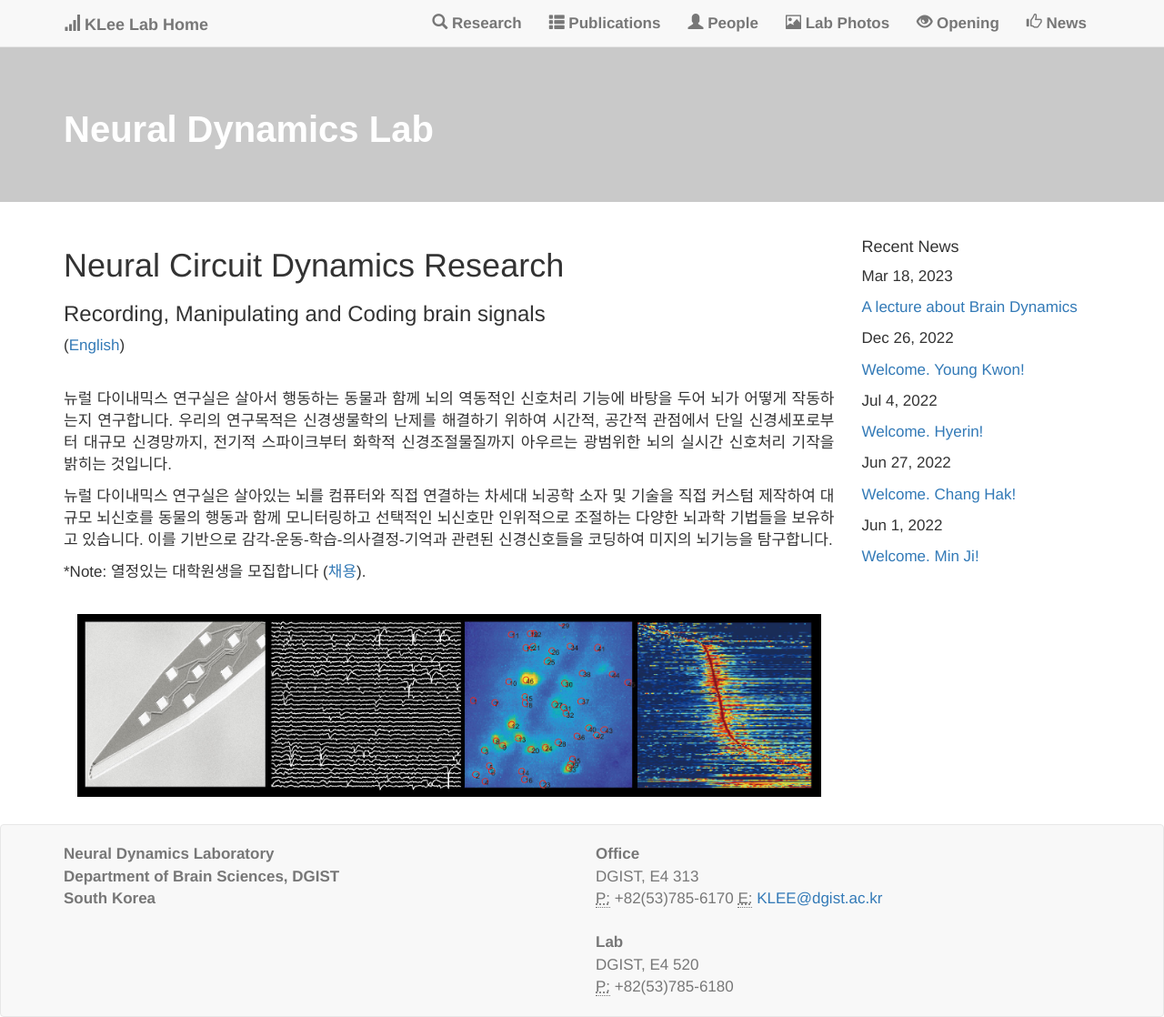
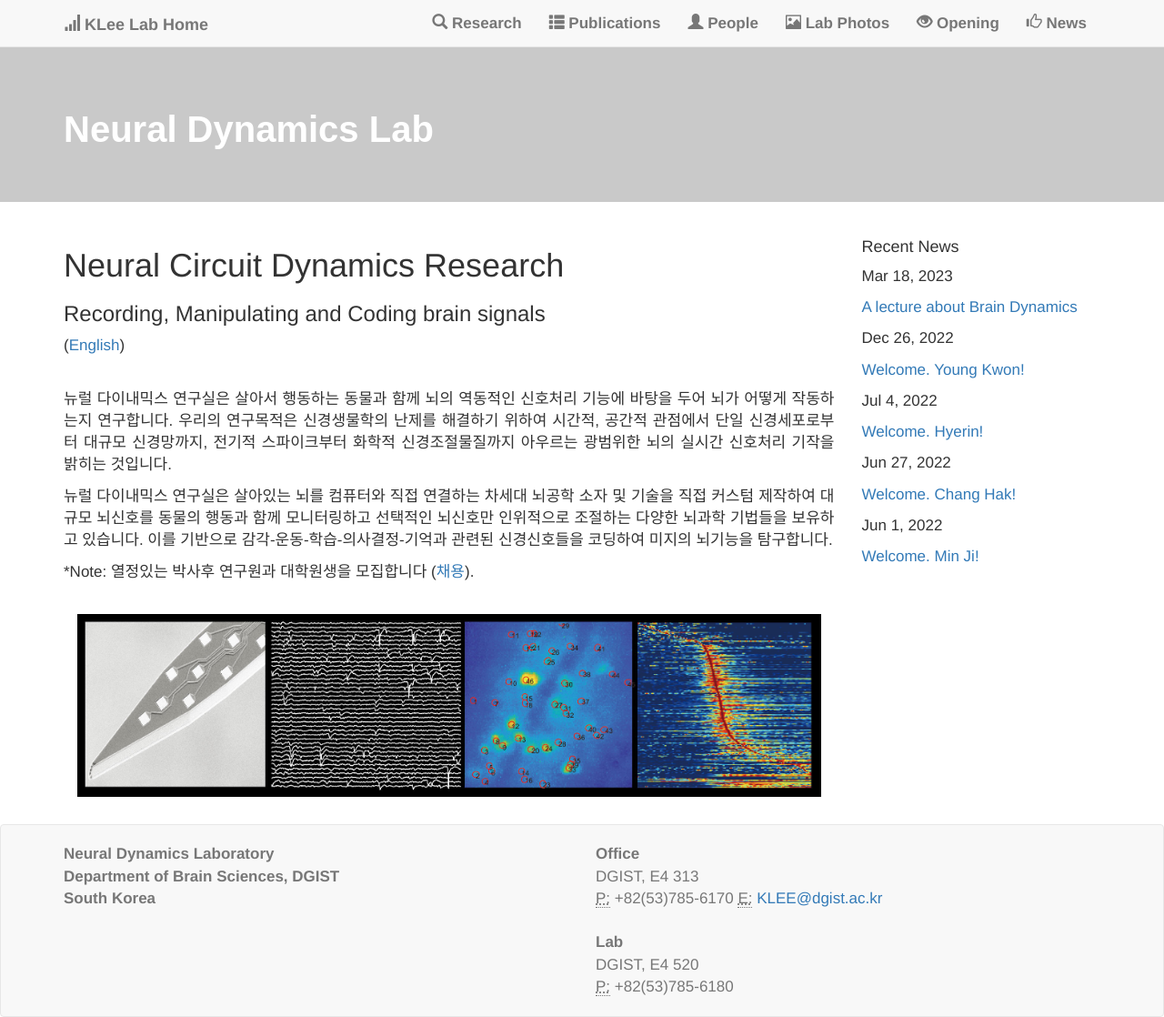
Before and after one commit to kleelab/kleelab.github.io, a Jekyll site: the page built from indexK.html, in a window 1280 px wide. Shown: the whole page at 91% size. Built offline with Jekyll 4.4.1, drawn with Linux system fonts in a browser that asks for light colours; nearby versions of some CDN libraries; a style sheet for code colours, icons or effects is not loaded.

Commit message:
Update indexK.html

```diff
--- a/indexK.html
+++ b/indexK.html
@@ -20,7 +20,7 @@ layout: home
 
 <p>뉴럴 다이내믹스 연구실은 살아있는 뇌를 컴퓨터와 직접 연결하는 차세대 뇌공학 소자 및 기술을 직접 커스텀 제작하여 대규모 뇌신호를 동물의 행동과 함께 모니터링하고 선택적인 뇌신호만 인위적으로 조절하는 다양한 뇌과학 기법들을 보유하고 있습니다. 이를 기반으로 감각-운동-학습-의사결정-기억과 관련된 신경신호들을 코딩하여 미지의 뇌기능을 탐구합니다.</p>
 
-<p>  *Note: 열정있는 대학원생을 모집합니다 (<a href="{{ site.url }}{{ site.baseurl }}/joinusK">채용</a>). </p>
+<p>  *Note: 열정있는 박사후 연구원과 대학원생을 모집합니다 (<a href="{{ site.url }}{{ site.baseurl }}/joinusK">채용</a>). </p>
 
 <br>
 
```
